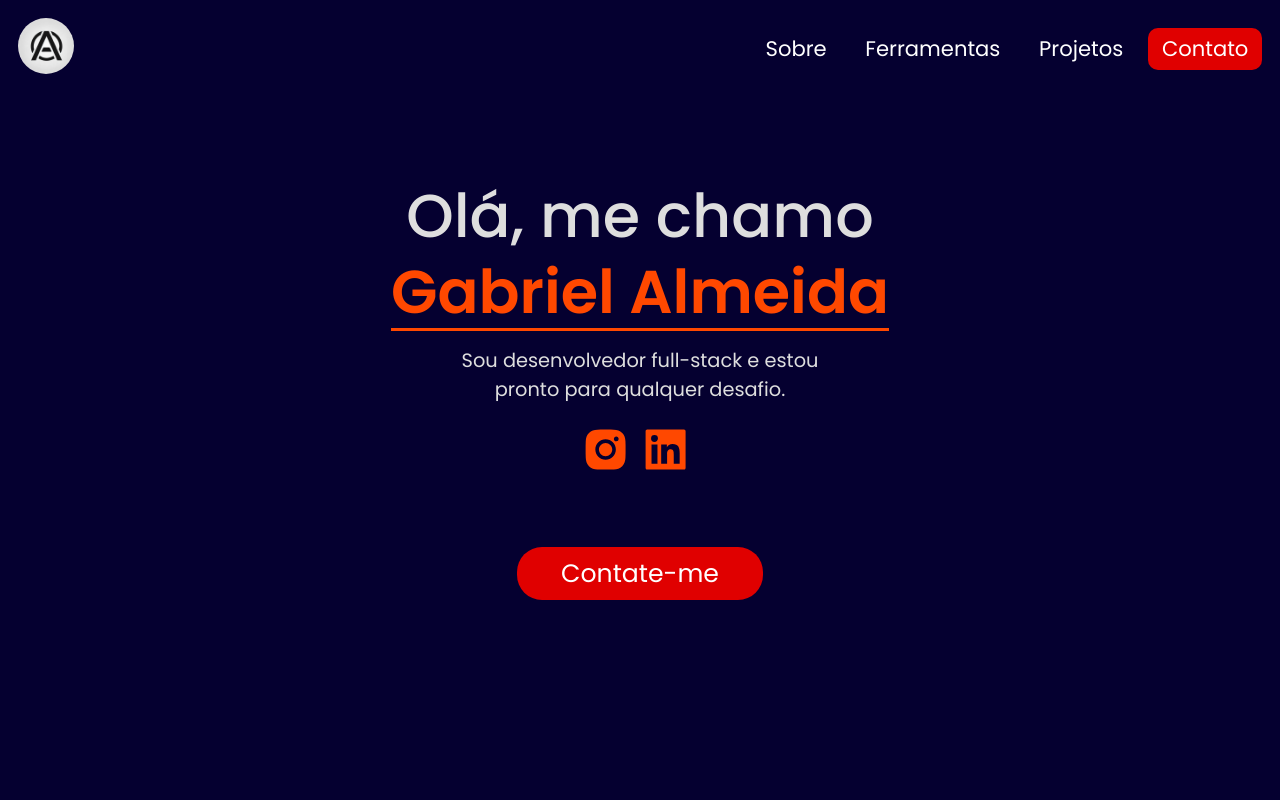
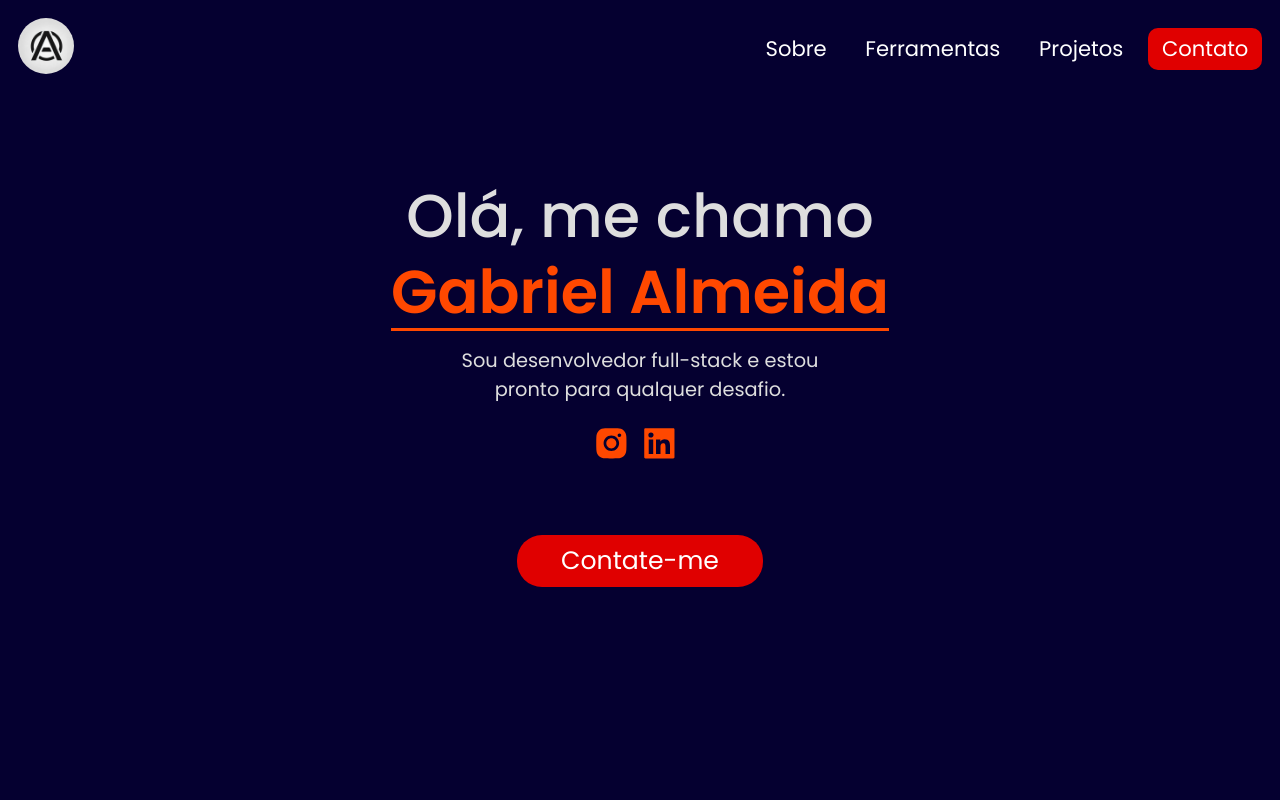
Before and after one commit to GabAlmeyda/my-portfolio, a React (Vite) app: page /my-portfolio/projects in a window 1280 px wide. Both pictures are taken after a click on the element 45 px from the left and 49 px from the top of the page. Shown: the top 800 px of the page. Built offline with nearby package versions, Linux system fonts and the light colour scheme.

Commit message:
ajuste nas fontes do 'Header'

```diff
--- a/src/components/layouts/Header.module.css
+++ b/src/components/layouts/Header.module.css
@@ -5,14 +5,13 @@
     height: 90vh;
 
     background-color: var(--bg-color-alt);
-
 }
 .header > *:not(nav, .waves) {
     margin-inline: 1rem;
 }
 
 .container {
-    font-size: 2.1vw;
+    font-size: clamp(1em, 2.1vw, 2.1vw);
 }
 
 .header h1,
@@ -71,7 +70,7 @@
 .icons_container svg{
     margin-right: .5rem;
 
-    font-size: 4vw;
+    font-size: 2em;
     color: var(--acc-color-2);
 
     transition: .2s;
--- a/src/components/layouts/Navbar.jsx
+++ b/src/components/layouts/Navbar.jsx
@@ -51,13 +51,13 @@ function Navbar() {
         }
         else {
             const section = document.getElementById(sectionId);
-            if (section) section.scrollIntoView({ behavior: "smooth" });
+            if (section) section.scrollIntoView();
         }
     }
     useEffect(() => {
         if (location.state?.scrollTo) {
             const section = document.getElementById(location.state.scrollTo);
-            if (section) section.scrollIntoView({ behavior: "smooth" });
+            if (section) section.scrollIntoView();
         }
     }, [location.pathname]);
 
@@ -85,14 +85,14 @@ function Navbar() {
             >
                 <li role='menuitem'>
                     <a href='#about' onClick={(e) => {
+                        toggleMenuVisibility();
                         handleInternalLink(e, "about");
-                        toggleMenuVisibility();
                     }}>Sobre</a>
                 </li>
                 <li role='menuitem'>
                     <a href='#tools' onClick={(e) => {
+                        toggleMenuVisibility();
                         handleInternalLink(e, "tools");
-                        toggleMenuVisibility();
                     }}>Ferramentas</a>
                 </li>
                 <li role='menuitem'>
--- a/src/components/layouts/Section.module.css
+++ b/src/components/layouts/Section.module.css
@@ -7,13 +7,7 @@
 .section {
     grid-area: section;
 
-    /*
-    Fixes an issue where scrolling lands the user to the bottom
-    of the section. '100vh + 30px' ensures that the user is taken to the top
-    of the section.
-    The additional '50px' is the offset.
-    */
-    scroll-margin-top: calc((100vh + 30px) + 50px);
+    scroll-margin-top: 50px;
 
     padding: 1rem;
     padding-block: 3.5rem;
@@ -43,8 +37,6 @@
     width: 0;
 
     background-color: var(--acc-color-2);
-    transition: width .5s .7s ease-out;
-
 }
 :global(.section > h2.headingAnimation::after) {
     width: 100%;
@@ -64,8 +56,13 @@
         grid-template-areas: ". section .";
         grid-template-columns: 1fr 1000px 1fr;
     }
+}
 
-    .section {
-        scroll-margin-top: 50px;
+
+
+/* Animation */
+@media (prefers-reduced-motion: no-preference) {
+    :global(.section > h2::after) {
+        transition: width .5s .7s ease-out;
     }
 }
--- a/src/index.css
+++ b/src/index.css
@@ -58,6 +58,8 @@ body,
 #root {
     height: 100vh;
 
+    scroll-behavior: auto;
+
     scrollbar-width: thin;
     scrollbar-color: var(--acc-color-2) transparent;
 
@@ -82,3 +84,14 @@ button {
         font-size: clamp(1.2rem, 5vw, 1.3rem);
     }
 }
+
+
+
+/* Animations */
+@media (prefers-reduced-motion: no-preference) {
+    html,
+    body,
+    #root {
+        scroll-behavior: smooth;
+    }
+}
```
